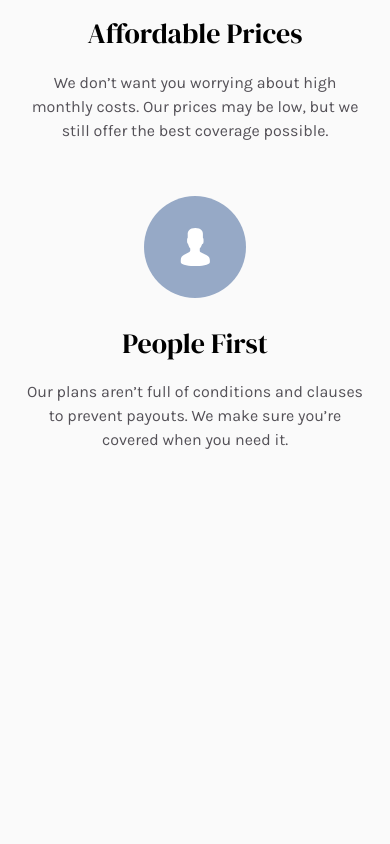
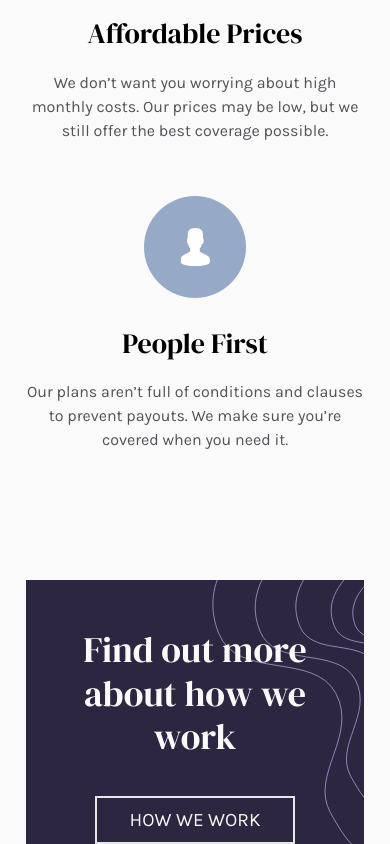
Before and after one commit to cendyz/Insure-landing-page, a Vue app: page / in a window 390 px wide. Shown: the part 1715-2559 px from the top of the page. Before the commit the page ends 2359 px from the top, so only its background shows below. Built offline with nearby package versions, Linux system fonts and the light colour scheme.

Commit message:
mobile secondSection

```diff
--- a/src/App.vue
+++ b/src/App.vue
@@ -7,7 +7,7 @@
 <script setup lang="ts">
 import Nav from './components/Nav.vue'
 import Header from './components/Header.vue';
-import Main from './components/MainContent/Main.vue';
+import Main from './components/Main.vue'
 </script>
 
 <style lang="scss">
--- /dev/null
+++ b/src/components/Main.vue
@@ -0,0 +1,11 @@
+<template>
+	<main class="px-[1.6em] py-[12em] grid gap-y-[8em]">
+		<firstSection />
+		<secondSection />
+	</main>
+</template>
+
+<script setup>
+import firstSection from './MainContent/firstSection.vue'
+import secondSection from './MainContent/secondSection.vue'
+</script>
--- a/src/components/MainContent/Main.vue
+++ /dev/null
@@ -1,9 +0,0 @@
-<template>
-    <main class="px-[1.6em] py-[12em]">
-<firstSection />
-    </main>
-</template>
-
-<script setup>
-import firstSection from './firstSection.vue';
-</script>
--- /dev/null
+++ b/src/components/MainContent/secondSection.vue
@@ -0,0 +1,24 @@
+<template>
+	<section
+		class="p-[3em] bg-darkViolet text-veryLightGray text-center relative">
+		<h2
+			class="font-display font-display400 text-[3.6rem] relative z-30 leading-[1.2]">
+			Find out more about how we work
+		</h2>
+		<button
+			type="button"
+			class="uppercase mt-[2em] py-[.4em] px-[1.7em] border-2 text-[1.9rem] relative">
+			how we work
+		</button>
+		<img
+			:src="bottomRightLines"
+			alt=""
+			class="absolute top-0 right-0 z-0 w-[45%]" />
+	</section>
+</template>
+
+<script setup lang="ts">
+import bottomRightLines from '@/images/bg-pattern-how-we-work-mobile.svg'
+</script>
+
+<style scoped></style>
```
